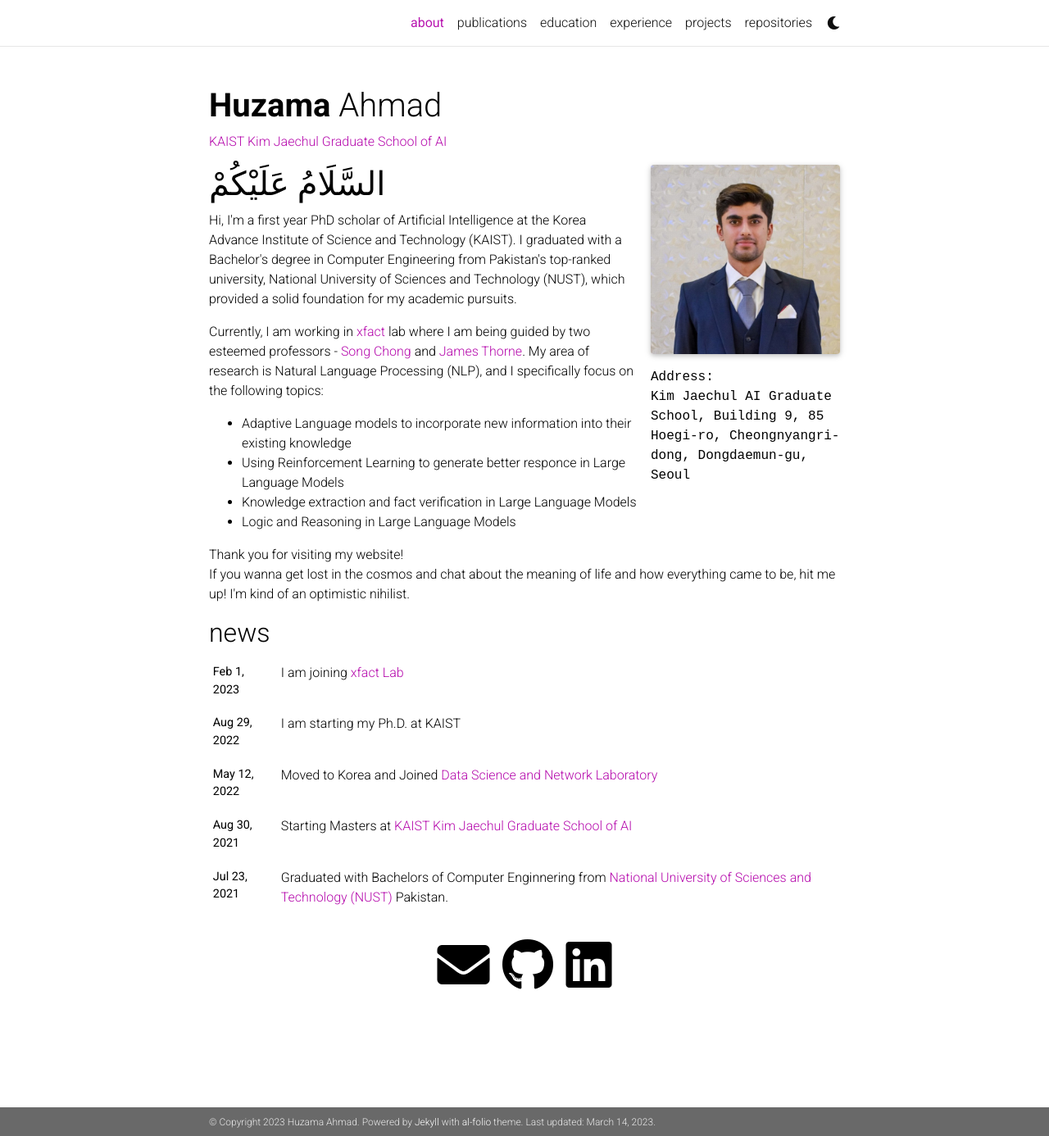
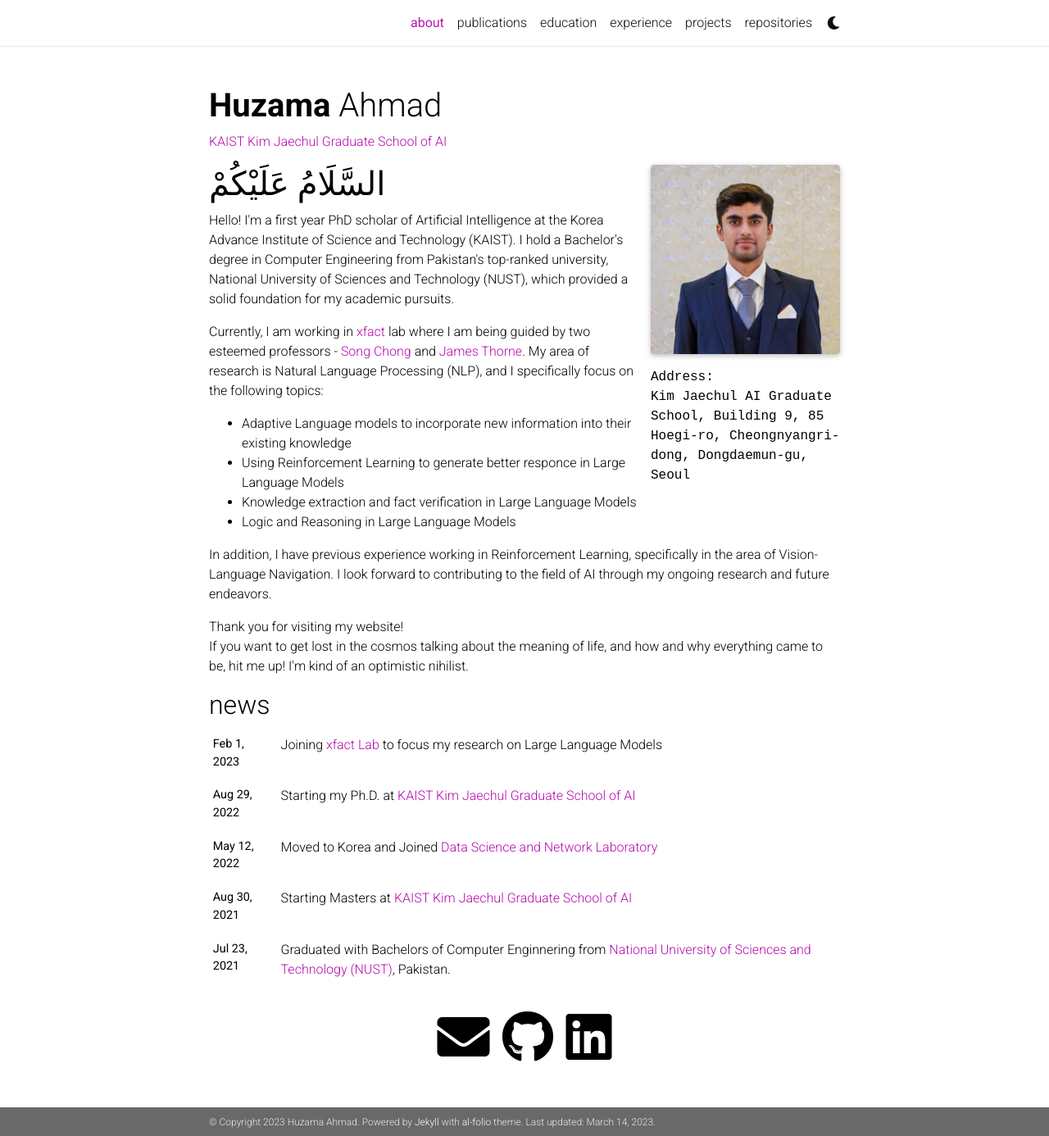
Before and after one commit to huzama/huzama.github.io, a Jekyll site: the page built from _pages/about.md, in a window 1280 px wide and 1386 px high. Shown: the whole window at 82% size. Built offline with Jekyll 4.4.1, drawn with Linux system fonts in a browser that asks for light colours; full-size pictures stand in for the smaller copies a plugin makes; comment, search, counter and statistics services are not loaded; a style sheet for code colours, icons or effects is not loaded.

Commit message:
Updated Pages

```diff
--- a/_pages/about.md
+++ b/_pages/about.md
@@ -18,7 +18,7 @@
 ---
 <div class='info'>
 <h1 title='Hello in Arabic'> السَّلَامُ عَلَيْكُمْ </h1>
-<p> Hi, I'm a first year PhD scholar of Artificial Intelligence at the Korea Advance Institute of Science and Technology (KAIST). I graduated with a  Bachelor's degree in Computer Engineering from Pakistan's top-ranked university, National University of Sciences and Technology (NUST), which provided a solid foundation for my academic pursuits. </p>
+<p> Hello! I'm a first year PhD scholar of Artificial Intelligence at the Korea Advance Institute of Science and Technology (KAIST). I hold a Bachelor's degree in Computer Engineering from Pakistan's top-ranked university, National University of Sciences and Technology (NUST), which provided a solid foundation for my academic pursuits. </p>
 
 <p> Currently, I am working in <a href="https://xfact.net/"> xfact</a> lab where I am being guided by two esteemed professors -  <a href='https://sites.google.com/a/kaist.edu/song-chong'>Song Chong</a> and <a href='https://jamesthorne.com/'> James Thorne</a>. My area of research is Natural Language Processing (NLP), and I specifically focus on the following topics:
 <ul>
@@ -29,6 +29,8 @@
 </ul>
 </p>
 
+<p> In addition, I have previous experience working in Reinforcement Learning, specifically in the area of Vision-Language Navigation. I look forward to contributing to the field of AI through my ongoing research and future endeavors. </p>
+
 <p> Thank you for visiting my website! <br>
-If you wanna get lost in the cosmos and chat about the meaning of life and how everything came to be, hit me up! I'm kind of an optimistic nihilist. </p>
+If you want to get lost in the cosmos talking about the meaning of life, and how and why everything came to be, hit me up! I'm kind of an optimistic nihilist. </p>
 </div>
```
Also changed, not shown: _news/announcement_1.md (+1 -1 lines), _news/announcement_3.md (+1 -1 lines), _news/announcement_4.md (+1 -1 lines), _news/announcement_5.md (+1 -1 lines).
